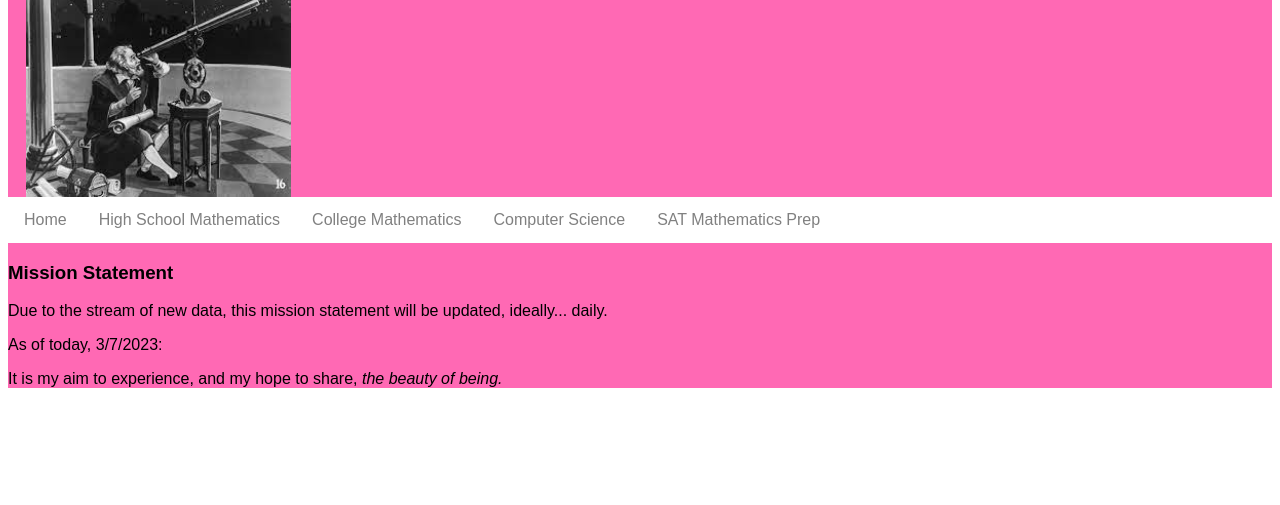
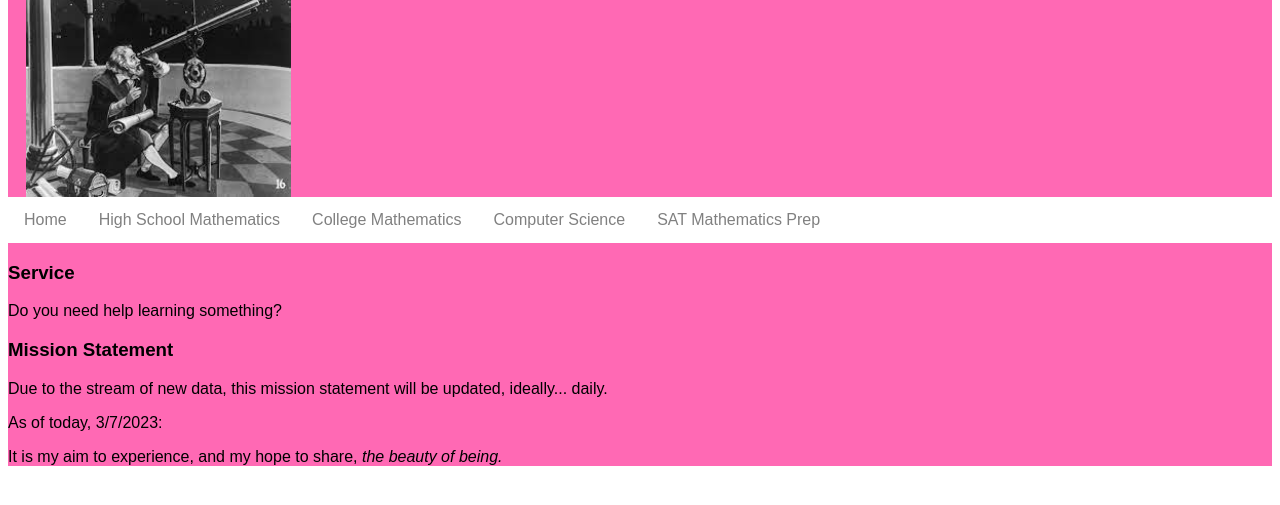
Before and after one commit to philsPhilosophy/philsPhilosophy.github.io, a plain HTML site: page index.html in a window 1280 px wide. Shown: the part 211-716 px from the top of the page. Drawn offline with Linux system fonts and the light colour scheme.

Commit message:
Update index.html

```diff
--- a/index.html
+++ b/index.html
@@ -63,6 +63,8 @@
     <a href="home.html">SAT Mathematics Prep</a>
 
   </div>
+  <h3>Service</h3>
+  <p>Do you need help learning something?</p>
   <h3>Mission Statement</h3>
   <p>Due to the stream of new data, this mission statement will be updated,
   ideally... daily.</p>
```
